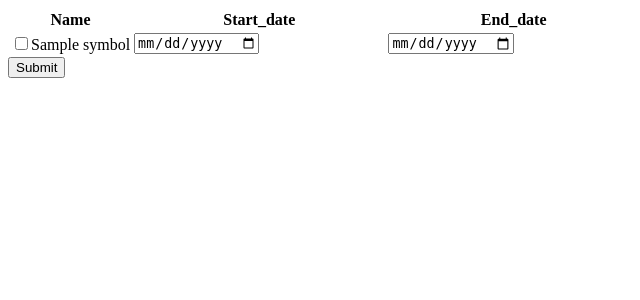
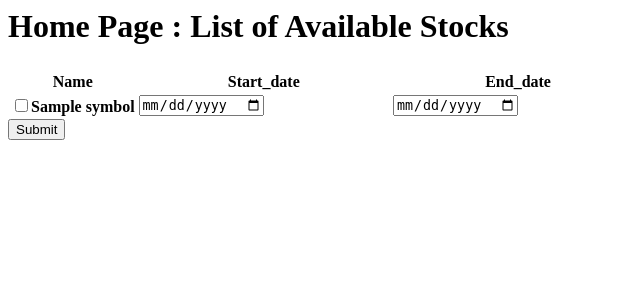
Before and after one commit to adarsh2104/Yahoo-Finance-API-client, a Django app: page / in a window 1280 px wide. Shown: the top 300 px of the page, without its empty margins (0-640 px from the left). Run offline with Django 3.2, Linux system fonts and the light colour scheme; tables that the repository leaves empty hold one stand-in row (values such as "Sample post"); a database or web service that is not in the repository returns one stand-in record (values such as "Sample title"); data that the repository does not hold is empty.

Commit message:
Added heading to the home page and added project visuals

```diff
--- a/templates/stocks_summary/stocks_summary.html
+++ b/templates/stocks_summary/stocks_summary.html
@@ -1,4 +1,4 @@
-
+<h1>Home Page : List of Available Stocks</h1>
 <form action="/" method="POST" id='new_form'>
   {% csrf_token %}
   <table>
@@ -9,7 +9,7 @@
     <tr >
       <h6 class="my-0" >
         <input type="text" name='{{forloop.counter}}__' value='{{stock_name.name.split|join:"-"}}' hidden>
-        <td><input type="checkbox"  name={{forloop.counter}} /><span style="margin-right:auto;"><span>{{ stock_name.name}}</td>
+        <td><input type="checkbox"  name={{forloop.counter}} /><span style="margin-right:auto;"><span><strong>{{ stock_name.name}}</strong></td>
 
           <td><input type="date" style="margin-right: 125px;" name="{{forloop.counter}}__start_date"></td>
         <td><input type="date" style="margin-right: 125px;" name="{{forloop.counter}}__end_date"></td>
```
Also changed, not shown: Visuals/Home_page.png (added), Visuals/Stock_search_results.png (added), Visuals/Stock_search_results_2.png (added).
